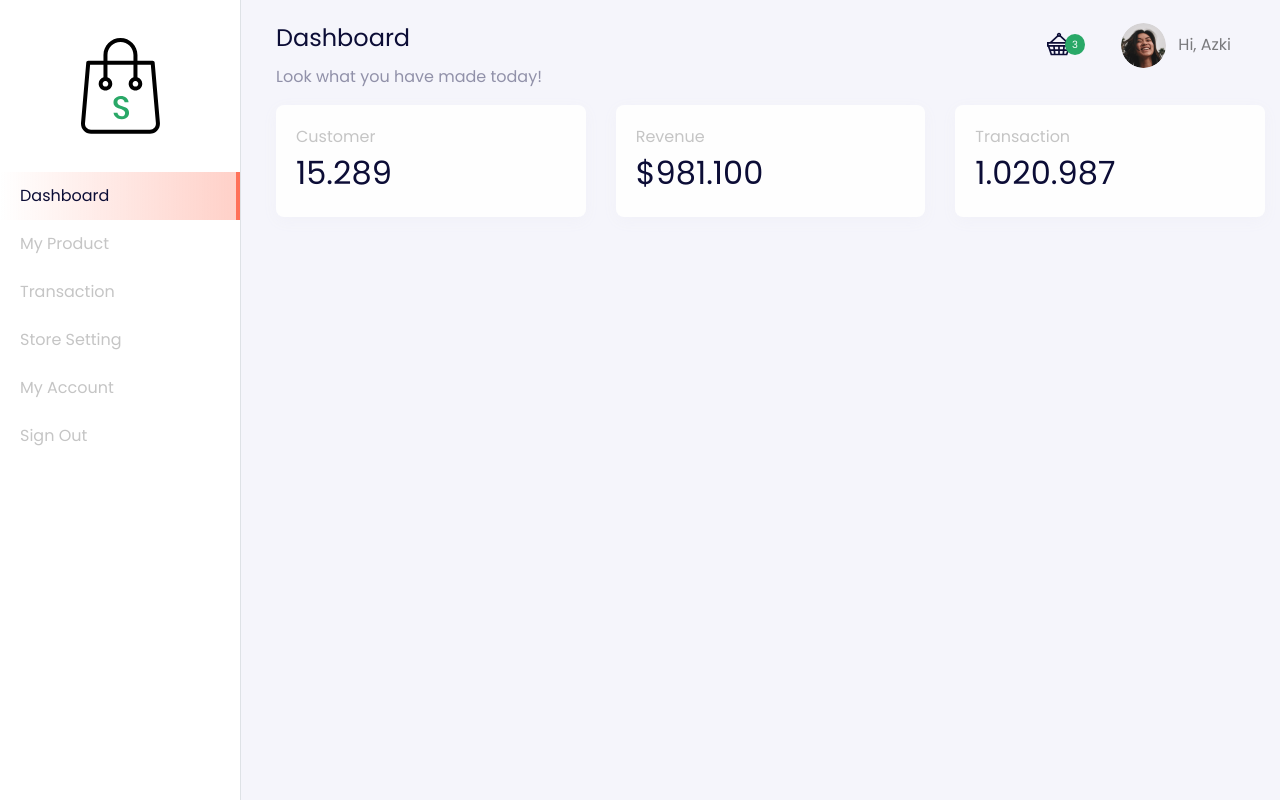
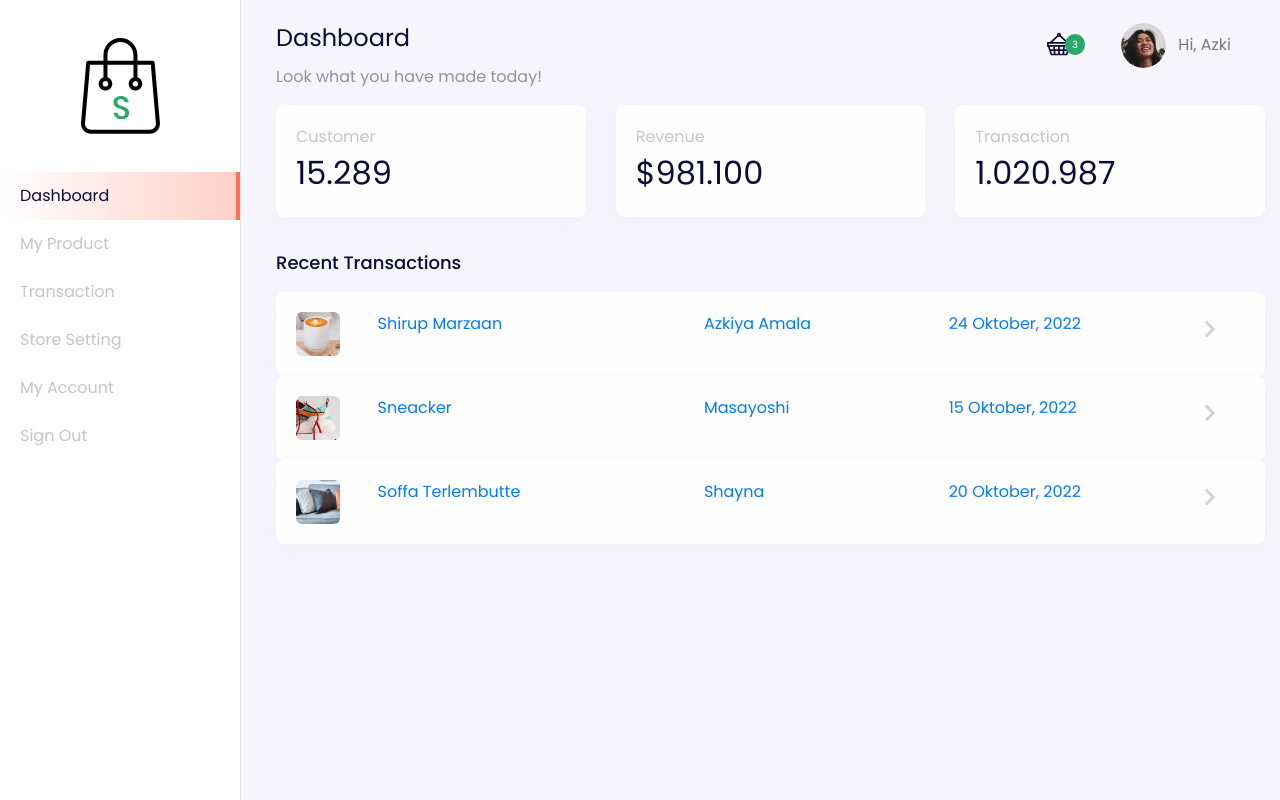
Before and after one commit to azkiya12/front-end-slicing-figma, a website: page dashboard.html in a window 1280 px wide. Drawn offline with nearby package versions, Linux system fonts and the light colour scheme.

Commit message:
Slicing Recent Transactions Markup

```diff
--- a/dashboard.html
+++ b/dashboard.html
@@ -146,6 +146,75 @@
                   </div>
                 </div>
               </div>
+
+              <div class="row mt-3">
+                <div class="col-12 mt-2">
+                  <h5 class="mb-3">Recent Transactions</h5>
+                  <a href="/dashboard-transactions-details.html" class="card card-list d-block">
+                    <div class="card-body">
+                      <div class="row">
+                        <div class="col-md-1">
+                          <img src="/images/dashboard-icon-product-1.png" alt="">
+                        </div>
+                        <div class="col-md-4">
+                          Shirup Marzaan
+                        </div>
+                        <div class="col-md-3">
+                          Azkiya Amala
+                        </div>
+                        <div class="col-md-3">
+                          24 Oktober, 2022
+                        </div>
+                        <div class="col-md-1 d-none d-md-block">
+                          <img src="/images/dashboard-arrow-right.svg" alt="">
+                        </div>
+                      </div>
+                    </div>
+                  </a>
+                  <a href="/dashboard-transactions-details.html" class="card card-list d-block">
+                    <div class="card-body">
+                      <div class="row">
+                        <div class="col-md-1">
+                          <img src="/images/dashboard-icon-product-2.png" alt="">
+                        </div>
+                        <div class="col-md-4">
+                          Sneacker
+                        </div>
+                        <div class="col-md-3">
+                          Masayoshi
+                        </div>
+                        <div class="col-md-3">
+                          15 Oktober, 2022
+                        </div>
+                        <div class="col-md-1 d-none d-md-block">
+                          <img src="/images/dashboard-arrow-right.svg" alt="">
+                        </div>
+                      </div>
+                    </div>
+                  </a>
+                  <a href="/dashboard-transactions-details.html" class="card card-list d-block">
+                    <div class="card-body">
+                      <div class="row">
+                        <div class="col-md-1">
+                          <img src="/images/dashboard-icon-product-3.png" alt="">
+                        </div>
+                        <div class="col-md-4">
+                          Soffa Terlembutte
+                        </div>
+                        <div class="col-md-3">
+                          Shayna
+                        </div>
+                        <div class="col-md-3">
+                          20 Oktober, 2022
+                        </div>
+                        <div class="col-md-1 d-none d-md-block">
+                          <img src="/images/dashboard-arrow-right.svg" alt="">
+                        </div>
+                      </div>
+                    </div>
+                  </a>
+                </div>
+              </div>
             </div>
           </div>
         </div>
```
